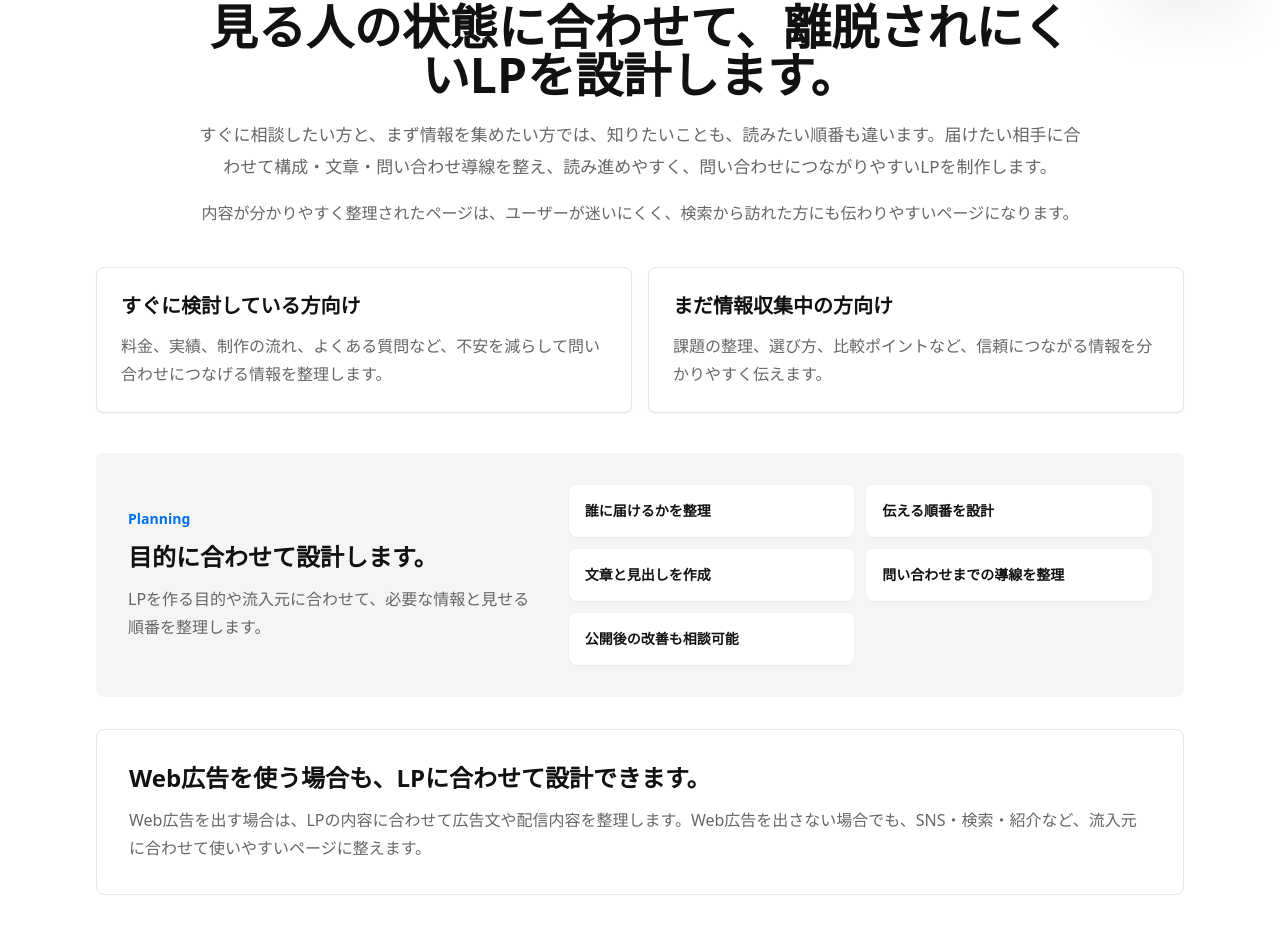
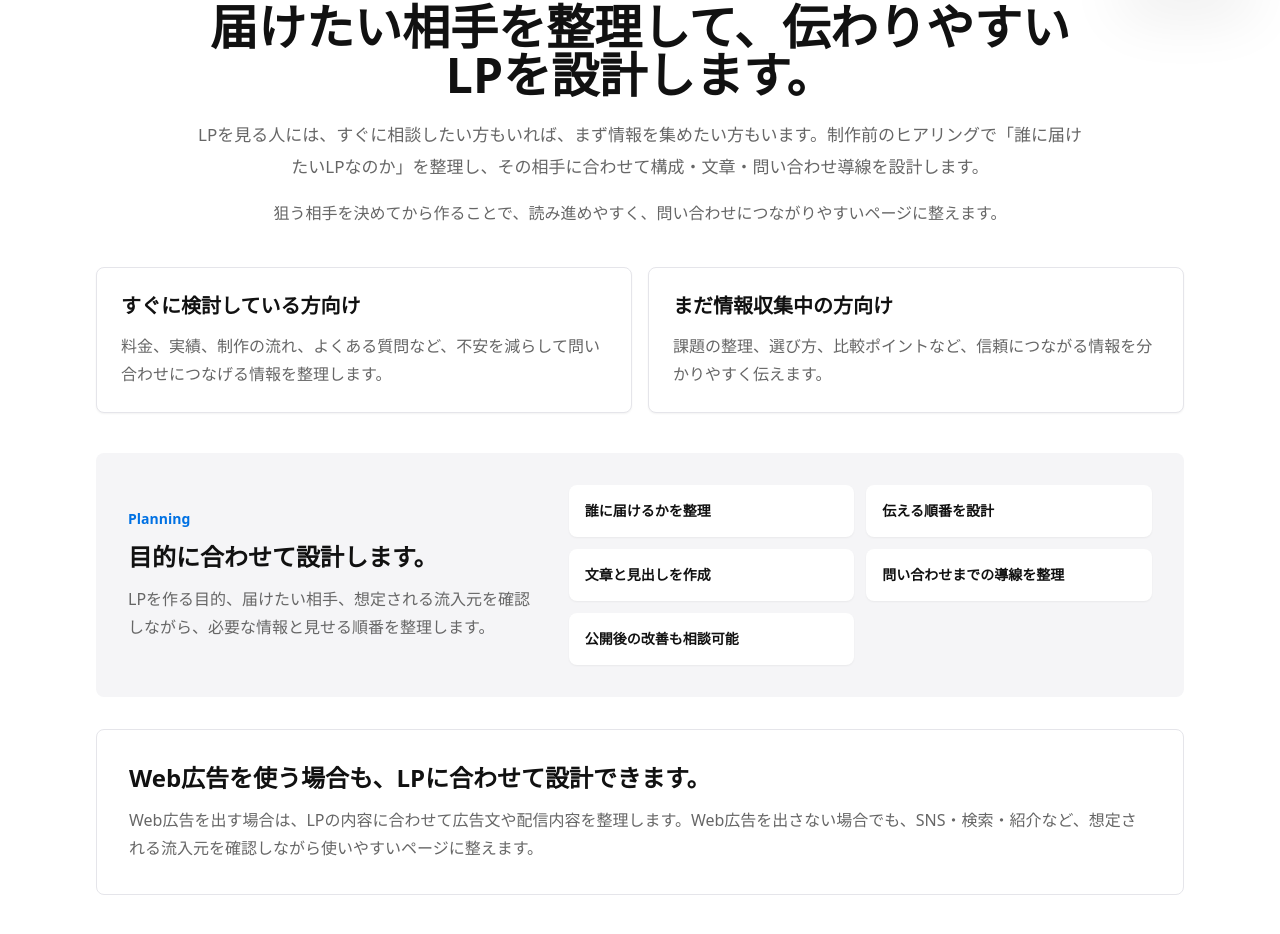
Before and after one commit to iwamitsuco/officialSite, a Next.js app: page /services/website in a window 1280 px wide. Shown: the part 746-1680 px from the top of the page. Built offline with nearby package versions, Linux system fonts and the light colour scheme.

Commit message:
Clarify LP audience planning copy

```diff
--- a/components/sections/ServiceDetailPage.tsx
+++ b/components/sections/ServiceDetailPage.tsx
@@ -116,12 +116,12 @@ function LandingPageStrategySection() {
       <div className="container-site">
         <div className="mx-auto max-w-4xl text-center">
           <p className="eyebrow">Landing Page</p>
-          <h2 className="mt-4 text-3xl font-semibold leading-tight md:text-5xl">見る人の状態に合わせて、離脱されにくいLPを設計します。</h2>
+          <h2 className="mt-4 text-3xl font-semibold leading-tight md:text-5xl">届けたい相手を整理して、伝わりやすいLPを設計します。</h2>
           <p className="lead mt-5">
-            すぐに相談したい方と、まず情報を集めたい方では、知りたいことも、読みたい順番も違います。届けたい相手に合わせて構成・文章・問い合わせ導線を整え、読み進めやすく、問い合わせにつながりやすいLPを制作します。
+            LPを見る人には、すぐに相談したい方もいれば、まず情報を集めたい方もいます。制作前のヒアリングで「誰に届けたいLPなのか」を整理し、その相手に合わせて構成・文章・問い合わせ導線を設計します。
           </p>
           <p className="mt-4 text-base leading-7 text-apple-sub">
-            内容が分かりやすく整理されたページは、ユーザーが迷いにくく、検索から訪れた方にも伝わりやすいページになります。
+            狙う相手を決めてから作ることで、読み進めやすく、問い合わせにつながりやすいページに整えます。
           </p>
         </div>
 
@@ -140,7 +140,7 @@ function LandingPageStrategySection() {
               <p className="eyebrow">Planning</p>
               <h3 className="mt-3 text-2xl font-semibold">目的に合わせて設計します。</h3>
               <p className="mt-3 leading-7 text-apple-sub">
-                LPを作る目的や流入元に合わせて、必要な情報と見せる順番を整理します。
+                LPを作る目的、届けたい相手、想定される流入元を確認しながら、必要な情報と見せる順番を整理します。
               </p>
             </div>
             <div className="grid gap-3 sm:grid-cols-2">
@@ -156,7 +156,7 @@ function LandingPageStrategySection() {
         <div className="mt-8 rounded-lg border border-apple-border p-6 md:p-8">
           <h3 className="text-2xl font-semibold">Web広告を使う場合も、LPに合わせて設計できます。</h3>
           <p className="mt-3 leading-7 text-apple-sub">
-            Web広告を出す場合は、LPの内容に合わせて広告文や配信内容を整理します。Web広告を出さない場合でも、SNS・検索・紹介など、流入元に合わせて使いやすいページに整えます。
+            Web広告を出す場合は、LPの内容に合わせて広告文や配信内容を整理します。Web広告を出さない場合でも、SNS・検索・紹介など、想定される流入元を確認しながら使いやすいページに整えます。
           </p>
         </div>
       </div>
```
